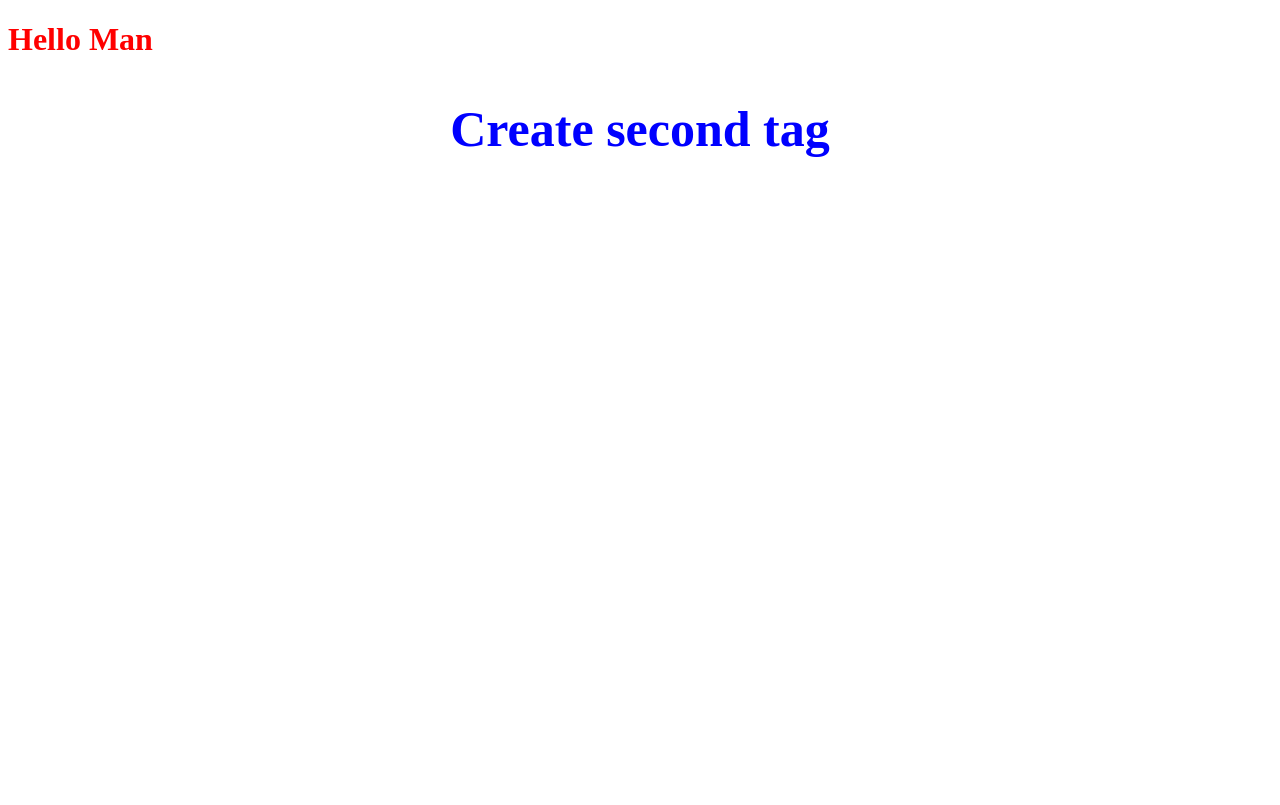
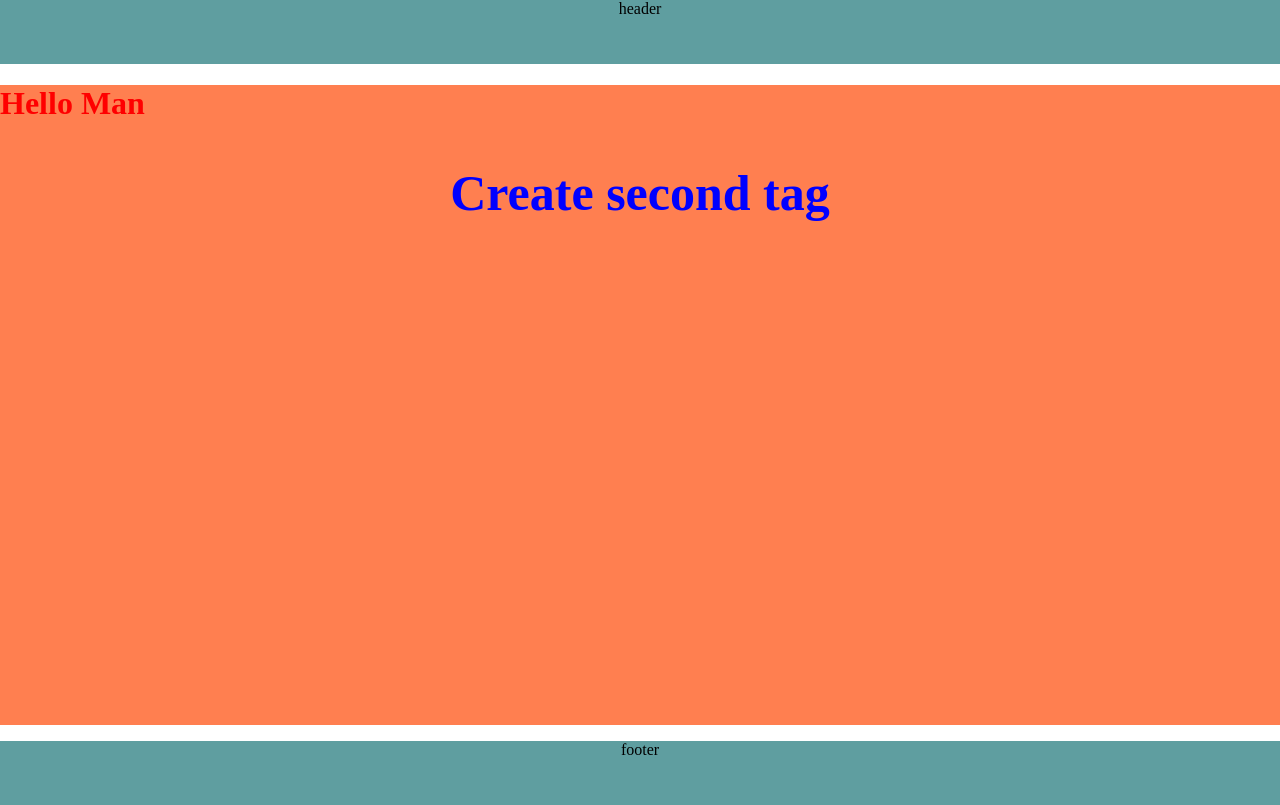
Before and after one commit to nazkova1/my-test-repository, a plain HTML site: page index.html in a window 1280 px wide. Drawn offline with Linux system fonts and the light colour scheme.

Commit message:
create markup and styles to home page

```diff
--- a/index.html
+++ b/index.html
@@ -1,5 +1,6 @@
 <!DOCTYPE html>
 <html lang="en">
+
 <head>
     <meta charset="UTF-8">
     <meta http-equiv="X-UA-Compatible" content="IE=edge">
@@ -7,10 +8,15 @@
     <link rel="stylesheet" href="main.css">
     <title>Document</title>
 </head>
+
 <body>
-    <h1>Hello Man</h1>
-    <h2 onclick="showMessage()">Create second tag</h2>
-
+    <header>header</header>
+    <main>
+        <h1>Hello Man</h1>
+        <h2 onclick="showMessage()">Create second tag</h2>
+    </main>
+    <footer>footer</footer>
     <script src="main.js"></script>
 </body>
+
 </html>
--- a/main.css
+++ b/main.css
@@ -1,8 +1,28 @@
-h1{
-    color:red;
+h1 {
+    color: red;
 }
-h2{
+
+h2 {
     color: blue;
     font-size: 50px;
     text-align: center;
 }
+
+body {
+    height: 100 vh;
+    overflow: hidden;
+    margin: 0;
+}
+
+header,
+footer {
+    height: 8vh;
+    background-color: cadetblue;
+    text-align: center;
+}
+
+main {
+    height: 80vh;
+    background-color: coral;
+    margin: 2vh 0;
+}
```
